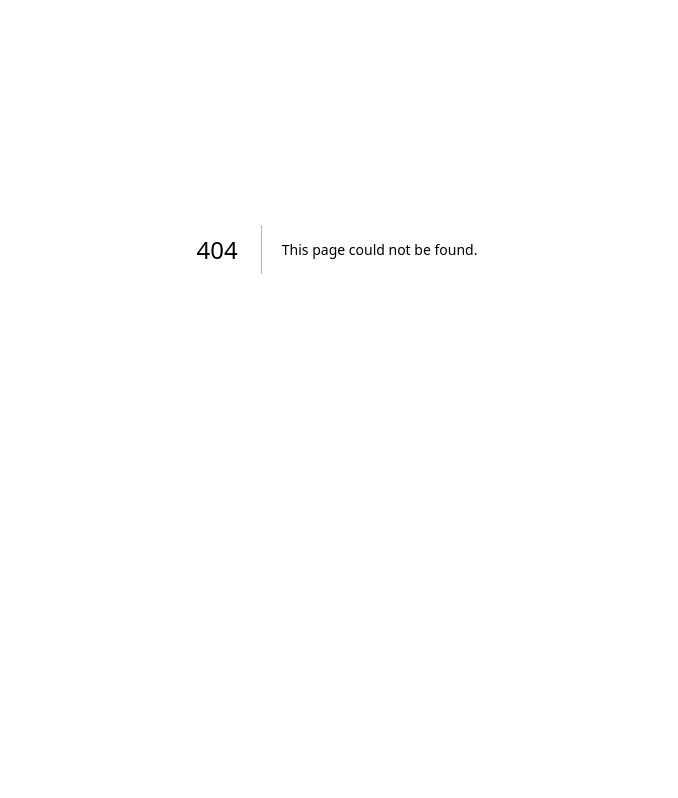
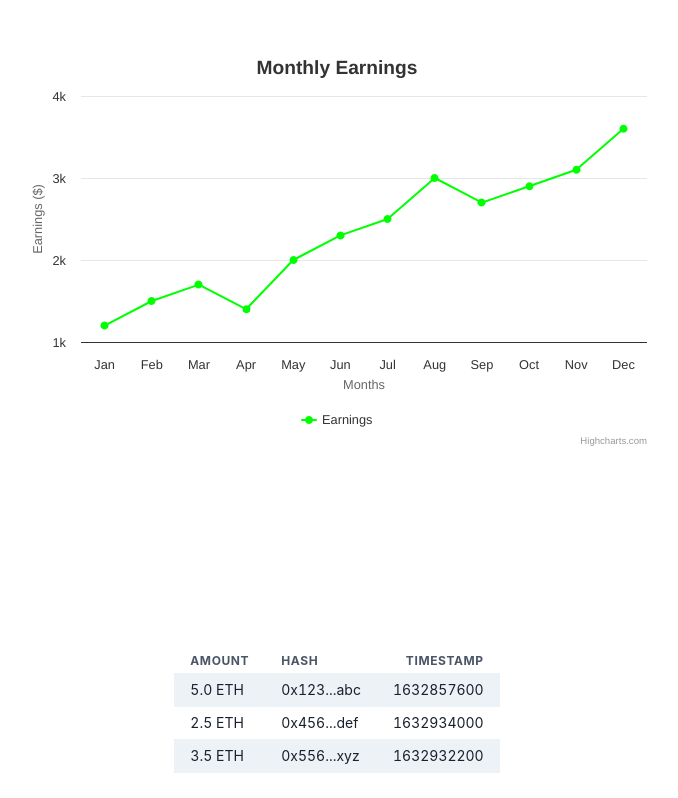
Before and after one commit to anti-black-swan/eth-global-sf-submission, a Next.js app in the folder frontend/: page /dashboard in a window 1280 px wide. Before the commit this address had no page. Shown: the part 151-949 px from the top of the page, without its empty margins (303-981 px from the left). Before the commit the page ends 800 px from the top, so only its background shows below. Built offline with nearby package versions, Linux system fonts and the light colour scheme; what @rainbow-me/rainbowkit, wagmi would draw is missing.

Commit message:
added tx table and earnings chart

```diff
--- a/frontend/package.json
+++ b/frontend/package.json
@@ -14,6 +14,8 @@
     "@rainbow-me/rainbowkit": "^2.2.0",
     "@tanstack/react-query": "^5.55.3",
     "framer-motion": "^11.11.9",
+    "highcharts": "^11.4.8",
+    "highcharts-react-official": "^3.2.1",
     "next": "^14.2.10",
     "react": "^18.3.1",
     "react-dom": "^18.3.1",
--- /dev/null
+++ b/frontend/src/components/earnings_chart.tsx
@@ -0,0 +1,55 @@
+import { NextPage } from "next";
+import Highcharts, { color } from "highcharts";
+import HighchartsReact from "highcharts-react-official";
+
+const EarningsChart: React.FC = () => {
+  // Mock data for earnings over months
+  const earningsData = [1200, 1500, 1700, 1400, 2000, 2300, 2500, 3000, 2700, 2900, 3100, 3600];
+  const months = [
+    'Jan', 'Feb', 'Mar', 'Apr', 'May', 'Jun',
+    'Jul', 'Aug', 'Sep', 'Oct', 'Nov', 'Dec'
+  ];
+
+  // Chart options
+  const options = {
+    chart: {
+      type: 'line',
+      height: '400px',
+    },
+    title: {
+      text: 'Monthly Earnings',
+    },
+    xAxis: {
+      categories: months,
+      title: {
+        text: 'Months',
+      },
+    },
+    yAxis: {
+      title: {
+        text: 'Earnings ($)',
+      },
+    },
+    series: [
+      {
+        name: 'Earnings',
+        data: earningsData,
+        color: '#00FF00'
+      },
+    ],
+    tooltip: {
+      shared: true,
+      valueSuffix: ' $',
+    },
+  };
+
+  return (
+    <div className="chart-container">
+      <div id="earnings-chart">
+        <HighchartsReact highcharts={Highcharts} options={options} />
+      </div>
+    </div>
+  );
+}
+
+export default EarningsChart;
--- /dev/null
+++ b/frontend/src/pages/dashboard.tsx
@@ -0,0 +1,53 @@
+import {
+    Table,
+    Thead,
+    Tbody,
+    Tfoot,
+    Tr,
+    Th,
+    Td,
+    TableCaption,
+    TableContainer,
+  } from '@chakra-ui/react'
+import { NextPage } from 'next'
+import EarningsChart from '../components/earnings_chart';
+
+// Mock transaction data
+const transactions = [
+    { amount: '5.0 ETH', hash: '0x123...abc', timestamp: 1632857600 },
+    { amount: '2.5 ETH', hash: '0x456...def', timestamp: 1632934000 },
+    { amount: '3.5 ETH', hash: '0x556...xyz', timestamp: 1632932200 }
+  ];
+
+const Dashboard: NextPage = () => {
+    return(
+        <>
+        <EarningsChart/>
+        <div className="tx-table-container">
+            <TableContainer className='tx-table'>
+            <Table variant='striped' colorScheme='gray' size='sm'>
+                <TableCaption>Transaction History</TableCaption>
+                <Thead>
+                <Tr>
+                    <Th>Amount</Th>
+                    <Th>Hash</Th>
+                    <Th isNumeric>Timestamp</Th>
+                </Tr>
+                </Thead>
+                <Tbody>
+                    {transactions.map((tx, index) => (
+                        <Tr key={index}>
+                        <Td>{tx.amount}</Td>
+                        <Td>{tx.hash}</Td>
+                        <Td isNumeric>{tx.timestamp}</Td>
+                        </Tr>
+                    ))}
+                </Tbody>
+            </Table>
+        </TableContainer>
+        </div>
+        </>
+    )
+}
+
+export default Dashboard;
--- a/frontend/src/styles/globals.css
+++ b/frontend/src/styles/globals.css
@@ -14,3 +14,22 @@ a {
 * {
   box-sizing: border-box;
 }
+
+
+.tx-table-container {
+
+  display: flex;
+  align-items: center;
+  justify-content: center;
+}
+
+.chart-container {
+  display: flex;
+  align-items: center;
+  justify-content: center;
+  height: 100vh; /* Full viewport height */
+}
+
+#earnings-chart {
+  width: 50%; /* Width of the chart */
+}
```
Also changed, not shown: 1 other file (tests, documents, lock files or other folders).
